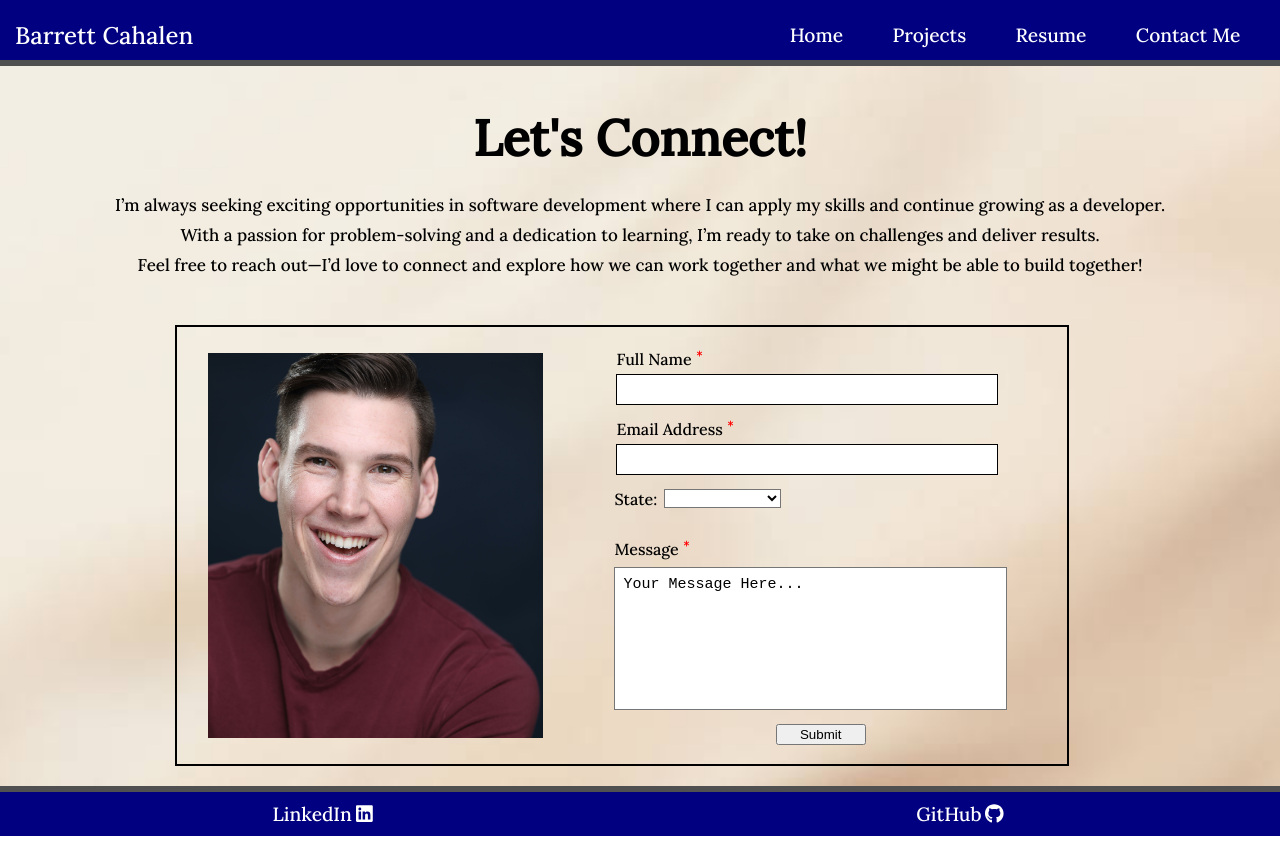
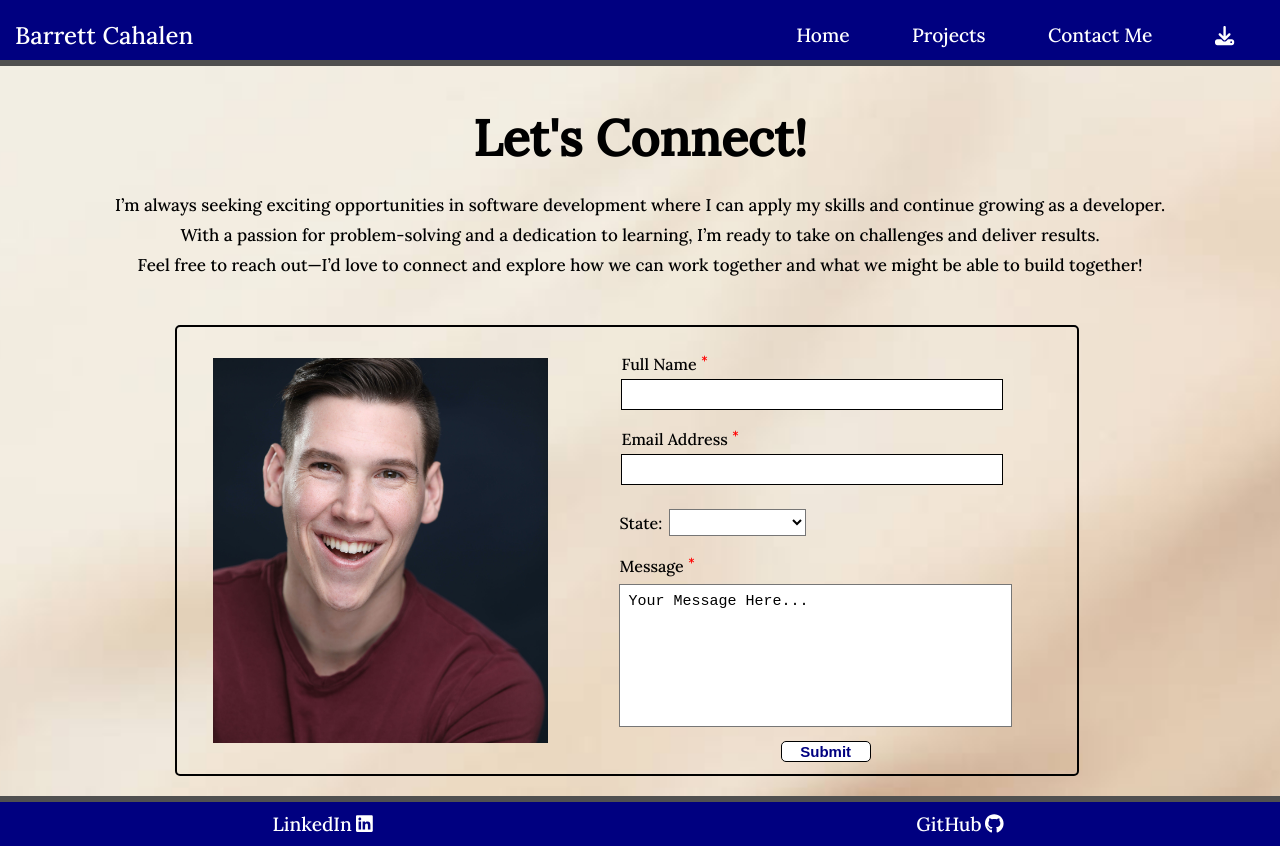
Before and after one commit to bpcahalen/Portfolio, a Vue app: page /contactme in a window 1280 px wide. Built offline with nearby package versions, Linux system fonts and the light colour scheme.

Commit message:
finsihed contact page, added emailJS and made form submittable, adjusted minor design elements

```diff
--- a/package.json
+++ b/package.json
@@ -9,6 +9,7 @@
     "preview": "vite preview"
   },
   "dependencies": {
+    "@emailjs/browser": "^4.4.1",
     "@fortawesome/fontawesome-svg-core": "^6.6.0",
     "@fortawesome/free-brands-svg-icons": "^6.6.0",
     "@fortawesome/free-regular-svg-icons": "^6.6.0",
--- a/src/App.vue
+++ b/src/App.vue
@@ -13,8 +13,8 @@
         <nav class="menu">
           <router-link to="/" class="routing">Home</router-link>
           <router-link to="/projects" class="routing">Projects</router-link>
-          <a role="button" href="../BarrettCahalenResume.pdf" download="BarrettCahalenResume.pdf" class="routing">Resume</a>
           <router-link to="/contactme" class="routing">Contact Me</router-link>
+          <a role="button" href="../BarrettCahalenResume.pdf" download="BarrettCahalenResume.pdf" class="routing"><fa :icon="['fas', 'download']" /></a>
         </nav>
       </div>
     </header>
--- a/src/components/scrollButton.vue
+++ b/src/components/scrollButton.vue
@@ -1,7 +1,7 @@
 <template>
     <Transition>
         <a v-if="visible" href="#top" class="buttonScroll">
-            <fa :icon="['fas', 'circle-chevron-up']"/>
+            <fa :icon="['fas', 'circle-up']"/>
         </a>
     </Transition>
 </template>
--- a/src/main.js
+++ b/src/main.js
@@ -5,11 +5,11 @@ import App from './App.vue';
 import router from './router';
 import { library } from '@fortawesome/fontawesome-svg-core';
 import { FontAwesomeIcon } from '@fortawesome/vue-fontawesome'
-import{faBars, faFileLines, faFileCode, faLaptopCode, faLink, faCircleChevronUp, faRotate, faAsterisk} from '@fortawesome/free-solid-svg-icons';
+import{faBars, faFileLines, faFileCode, faLaptopCode, faLink, faRotate, faAsterisk, faCircleUp, faDownload} from '@fortawesome/free-solid-svg-icons';
 import { faGithub, faInstagram, faLinkedin } from '@fortawesome/free-brands-svg-icons';
 
 
-library.add(faBars, faGithub, faInstagram, faLinkedin, faFileLines, faFileCode, faLaptopCode, faLink, faCircleChevronUp, faAsterisk, faRotate);
+library.add(faBars, faGithub, faInstagram, faLinkedin, faFileLines, faFileCode, faLaptopCode, faLink, faCircleUp, faAsterisk, faRotate, faDownload);
 
 createApp(App)
 .use(router)
--- a/src/views/ContactView.vue
+++ b/src/views/ContactView.vue
@@ -17,19 +17,22 @@
                 <div v-if="submitted == 'loading'" class="loading">
                     <fa class="spinner" :icon="['fas', 'rotate']" />
                 </div>
-            <form @submit.prevent="sendEmail" v-if="submitted == 'start'" class="form">
+                <div class="error" v-if="error">Sorry, there was an error sending your message.
+                    <br>Please try again in a couple minutes as I'd love to know what you have to say!
+                </div>
+            <form @submit.prevent="sendEmail" @keypress.enter.prevent="sendEmail" v-if="submitted == 'start'" class="form" ref="form">
                 <div class="inputArea">
                 <div class="fullName">
                 <label for="fullName" class="fullNameLabel">Full Name <fa class="asterisk" :icon="['fas', 'asterisk']" /></label>
-                <input type="text" id="fullName" class="fullNameInput" required><br>
+                <input type="text" id="fullName" class="fullNameInput" name="name" required><br>
                 </div>
                 <div class="email">
                 <label for="email" class="emailLabel">Email Address <fa class="asterisk" :icon="['fas', 'asterisk']" /> </label>
-                <input type="text" id="email" class="emailInput" required><br>
+                <input type="text" id="email" class="emailInput" name="email" required><br>
                 </div>
                 <div class="state">
                 <label for="state" class="stateLabel">State: </label>
-                <select type="text" id="state">
+                <select id="state" class="stateSelect" name="state">
                     <option value="nothing"></option>
                     <option value="AB">Alabama</option>
                     <option value="AK">Alaska</option>
@@ -86,7 +89,7 @@
                 </div>
                 <div class="message">
                 <label for="subject" class="messageLabel">Message <fa class="asterisk" :icon="['fas', 'asterisk']" /></label>
-                <textarea name="subject" id="subject" placeholder="Your Message Here..." required></textarea>
+                <textarea name="message" id="subject" placeholder="Your Message Here..." required></textarea>
                 </div>
                 </div>
                 <input type="submit" value="Submit" class="formSubmit">
@@ -97,17 +100,32 @@
 </template>
 
 <script>
+// import emailService from "../services/emailService";
+import emailjs from "@emailjs/browser";
 
 export default{
     data(){
         return{
-            submitted: "start"
+            submitted: "start",
+            error: false
         }
     },
     methods: {
         sendEmail(){
-            this.submitted = "loading";
-            setTimeout(() => {this.submitted = "sent";}, 1500)
+            emailjs
+            .sendForm('service_da5p25p', 'template_w550i1f', this.$refs.form, {publicKey:'2mXKjhEHNCkJh7MYv'})
+            .then(response => {
+                if(response.status === 200){
+                    this.submitted = "loading";
+                    setTimeout(() => {this.submitted = "sent";}, 1500)
+                }
+            })
+            .catch(response => {
+                if(response.status === 400){
+                    this.error = true;
+                    this.submitted = "";
+                }
+            })
         }
     }
 }
@@ -145,8 +163,10 @@ export default{
     justify-content: center;
     align-items: center;
     margin: 20px 60px;
+    padding: 5px;
     border: solid black 2px;
     width: 890px;
+    border-radius: 5px;
 }
 
 .headshot{
@@ -181,6 +201,20 @@ export default{
     margin: 0;
     padding: 40px;
     font-family: "Lora", serif;
+}
+
+.error{
+    display: flex;
+    justify-content: center;
+    flex-direction: column;
+    align-items: center;
+    width: 415px;
+    height: 357px;
+    margin: 0;
+    padding: 40px;
+    font-family: "Lora", serif;
+    font-size: 18px;
+    line-height: 35px;
 }
 
 .respond, .loading{
@@ -237,16 +271,29 @@ export default{
     width: 40px;
 }
 
+.stateSelect{
+    font-size: 15px;
+    font-family: "Lora", serif;
+    padding: 2px 0 2px 2px;
+}
+
 .fullName, .email{
-    margin: 2px 2px 10px 2px;
     height: 60px;
     width: 375px;
     display: flex;
     flex-direction: column;
 }
 
+.email{
+    margin: 15px 2px 20px 2px;
+}
+
+.fullName{
+    margin: 15px 2px 10px 2px;
+}
+
 .state{
-    margin: 0 0 30px 0;
+    margin: 0 0 20px 0;
     display: flex;
     justify-content: flex-start;
     align-items: center;
@@ -257,14 +304,22 @@ export default{
 }
 
 .formSubmit{
+    background-color: white;
+    color: navy;
     margin-top: 10px;
+    font-size: 15px;
+    font-weight: bold;
     width: 90px;
     height: 25px;
+    border-radius: 5px;
+    border: solid 1px black;
 }
 
 .formSubmit:hover{
     cursor: pointer;
-    background-color: lightgray;
+    background-color: navy;
+    color: white;
+    box-shadow: 3px 3px navy;
 }
 
 select{
--- a/src/views/HomeView.vue
+++ b/src/views/HomeView.vue
@@ -16,7 +16,7 @@
     </div>
     <div class="footNote">
       <p class="thankYou"> I want to thank you for visiting my site and I hope you enjoy exploring it as much as I enjoyed creating it.</p>
-      <p class="skills">To see my full list of skills you can download my resume by clikcing the 'Resume' button at the top of the page.</p>
+      <p class="skills">To see my full list of skills, you can download my resume by clikcing the download button in the top right corner of the page.</p>
   </div>
   </div>
     <h2 class="certTitle">Certifications</h2>
@@ -100,7 +100,7 @@ import IT from "../../public/Coursera LHS5B98WGRQG.pdf";
 }
 
 .skills{
-  width: 600px;
+  width: 2000px;
   text-align: center;
   line-height: 25px;
 }
--- a/src/views/ProjectView.vue
+++ b/src/views/ProjectView.vue
@@ -149,12 +149,15 @@ export default {
     font-family: "Lora", serif;
     border: navy 2px solid;
     background-color: navy;
-    padding: 5px;
+    padding: 5px 8px;
+    border-radius: 5px;
+    text-decoration: none;
 }
 
 .jump:hover{
     color: white;
     text-decoration: underline white;
+    box-shadow: 3px 3px navy;
 }
 
 .projectJump{
```
Also changed, not shown: src/services/emailService.js (deleted, +0 -12 lines), 1 other file (tests, documents, lock files or other folders).
